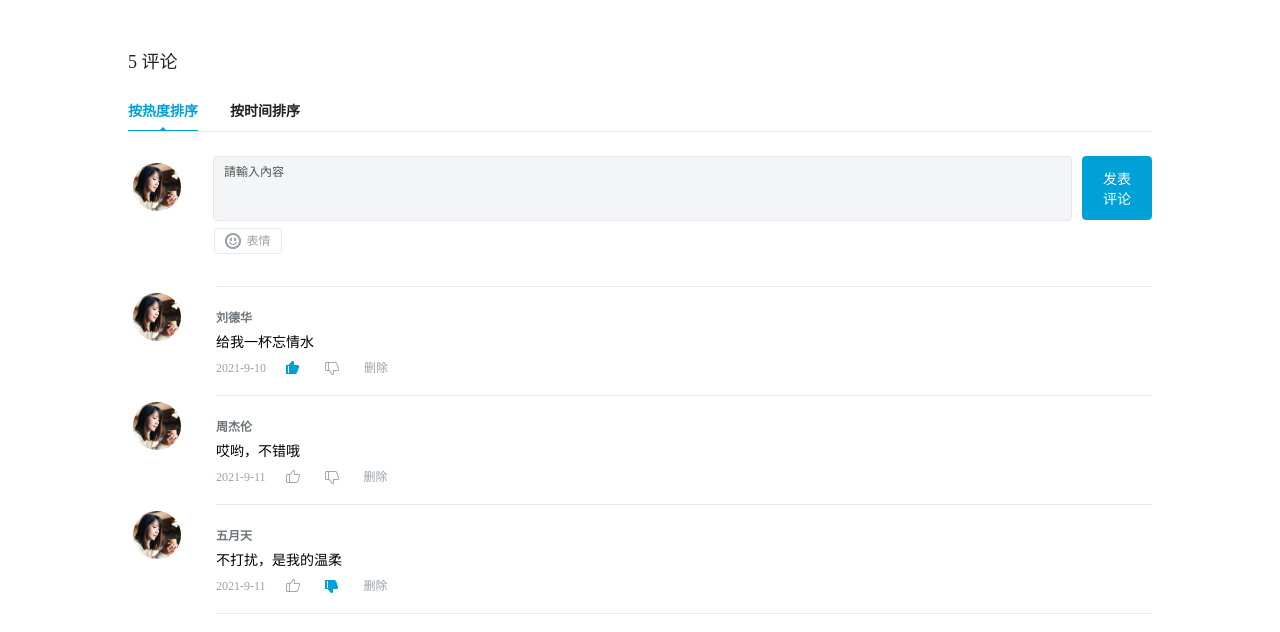
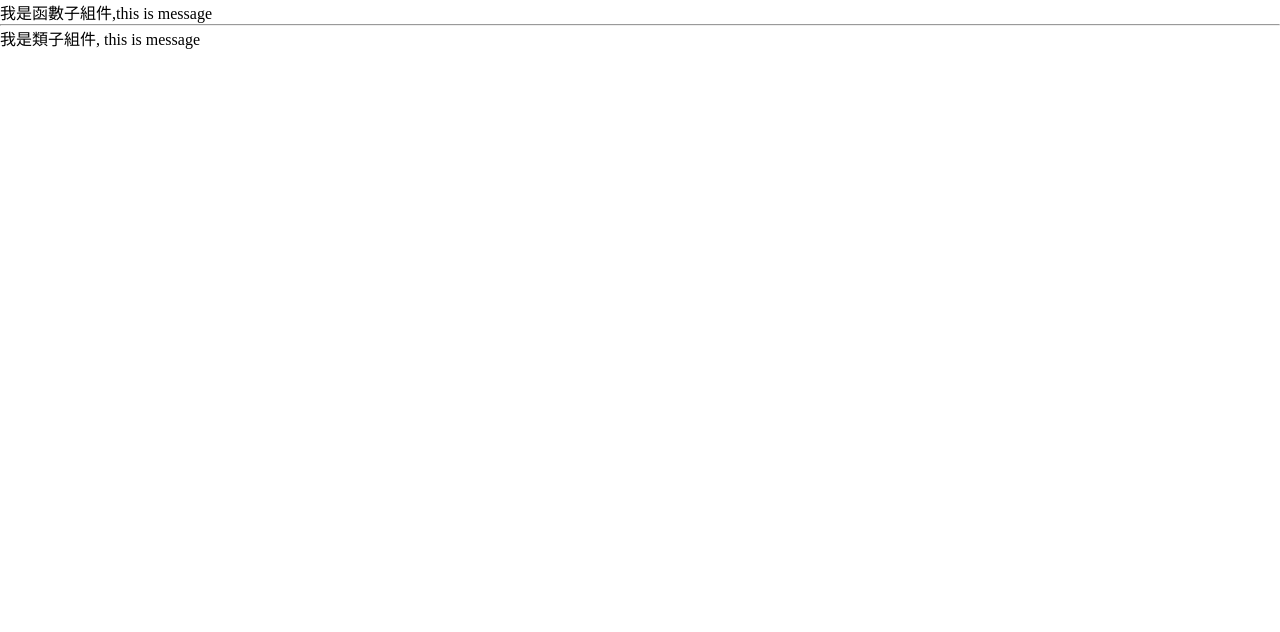
Before and after one commit to stevecyj/react-component-demo, a React (Create React App) app: page / in a window 1280 px wide. Shown: the top 632 px of the page. Built offline with nearby package versions, Linux system fonts and the light colour scheme.

Commit message:
props, parent to child

```diff
--- a/src/App.js
+++ b/src/App.js
@@ -1,181 +1,33 @@
 import './index.css';
-import avatar from './images/avatar.png';
 import React from 'react';
-import { v4 as uuid } from 'uuid';
 
-// 时间格式化
-function formatDate(time) {
-  return `${time.getFullYear()}-${time.getMonth()}-${time.getDate()}`;
+function SonF(props) {
+  return (
+    <div>我是函數子組件,{props.msg}</div>
+  );
+}
+
+class SonC extends React.Component {
+  render() {
+    return (
+      <div>我是類子組件, {this.props.msg}</div>
+    );
+  }
 }
 
 class App extends React.Component {
-  state = {
-    // hot: 热度排序  time: 时间排序
-    tabs: [
-      {
-        id: 1,
-        name: '热度',
-        type: 'hot'
-      },
-      {
-        id: 2,
-        name: '时间',
-        type: 'time'
-      }
-    ],
-    active: 'hot',
-    list: [
-      {
-        id: 1,
-        author: '刘德华',
-        comment: '给我一杯忘情水',
-        time: new Date('2021-10-10 09:09:00'),
-        // 1: 点赞 0：无态度 -1:踩
-        attitude: 1
-      },
-      {
-        id: 2,
-        author: '周杰伦',
-        comment: '哎哟，不错哦',
-        time: new Date('2021-10-11 09:09:00'),
-        // 1: 点赞 0：无态度 -1:踩
-        attitude: 0
-      },
-      {
-        id: 3,
-        author: '五月天',
-        comment: '不打扰，是我的温柔',
-        time: new Date('2021-10-11 10:09:00'),
-        // 1: 点赞 0：无态度 -1:踩
-        attitude: -1
-      }
-    ],
-    comment: '請輸入內容'
-  };
-  switchTab = (type) => {
-    console.log('switch', type);
-    this.setState({ active: type });
-  };
-
-  textareaChange = (e) => {
-    this.setState({ comment: e.target.value });
-  };
-
-  submitComment = () => {
-    this.setState({
-      list: [
-        ...this.state.list,
-        {
-          id: uuid(),
-          author: 'JOJO',
-          comment: this.state.comment,
-          time: new Date(),
-          // 1: 点赞 0：无态度 -1:踩
-          attitude: 0
-        }
-      ]
-    });
-  };
-  delComment = (id) => {
-    console.log(id);
-    this.setState({
-      list: this.state.list.filter(item => item.id !== id)
-    });
-  };
-  toggleLike = (currItem) => {
-    console.log(currItem);
-    const { attitude, id } = currItem;
-    this.setState({
-      list: this.state.list.map(item => {
-        if (item.id === id) {
-          return {
-            ...item,
-            attitude: attitude === 1 ? 0 : 1
-          };
-        } else {
-          return item;
-        }
-      })
-    });
-  };
-
-  render() {
-    return (
-      <div className="App">
-        <div className="comment-container">
-          {/* 评论数 */}
-          <div className="comment-head">
-            <span>5 评论</span>
-          </div>
-          {/* 排序 */}
-          <div className="tabs-order">
-            <ul className="sort-container">
-              {
-                this.state.tabs.map(tab => {
-                  return (
-                    <li
-                      onClick={() => this.switchTab(tab.type)}
-                      key={tab.id}
-                      className={tab.type === this.state.active ? 'on' : ''}
-                    >按{tab.name}排序</li>
-                  );
-                })
-              }
-            </ul>
-          </div>
-
-          {/* 添加评论 */}
-          <div className="comment-send">
-            <div className="user-face">
-              <img className="user-head" src={avatar} alt=""/>
-            </div>
-            <div className="textarea-container">
-              <textarea
-                cols="80"
-                rows="5"
-                placeholder="发条友善的评论"
-                className="ipt-txt"
-                value={this.state.comment}
-                onChange={this.textareaChange}
-              />
-              <button className="comment-submit" onClick={this.submitComment}>发表评论</button>
-            </div>
-            <div className="comment-emoji">
-              <i className="face"></i>
-              <span className="text">表情</span>
-            </div>
-          </div>
-
-          {/* 评论列表 */}
-          <div className="comment-list">
-            {
-              this.state.list.map(item => (
-                <div className="list-item" key={item.id}>
-                  <div className="user-face">
-                    <img className="user-head" src={avatar} alt=""/>
-                  </div>
-                  <div className="comment">
-                    <div className="user">{item.author}</div>
-                    <p className="text">{item.comment}</p>
-                    <div className="info">
-                      <span className="time">{formatDate(item.time)}</span>
-                      <span className={item.attitude === 1 ? 'like liked' : 'like'}
-                            onClick={() => this.toggleLike(item)}>
-                        <i className="icon"/>
-                      </span>
-                      <span className={item.attitude === -1 ? 'hate hated' : 'hate'}>
-                        <i className="icon"/>
-                      </span>
-                      <span className="reply btn-hover" onClick={() => this.delComment(item.id)}>删除</span>
-                    </div>
-                  </div>
-                </div>
-              ))
-            }
-          </div>
-        </div>
-      </div>);
+  state={
+    message:'this is message'
   }
+render() {
+  return(
+    <div>
+      <SonF msg={this.state.message}/>
+      <hr/>
+      <SonC msg={this.state.message}/>
+    </div>
+  )
+}
 }
 
 export default App;
```
